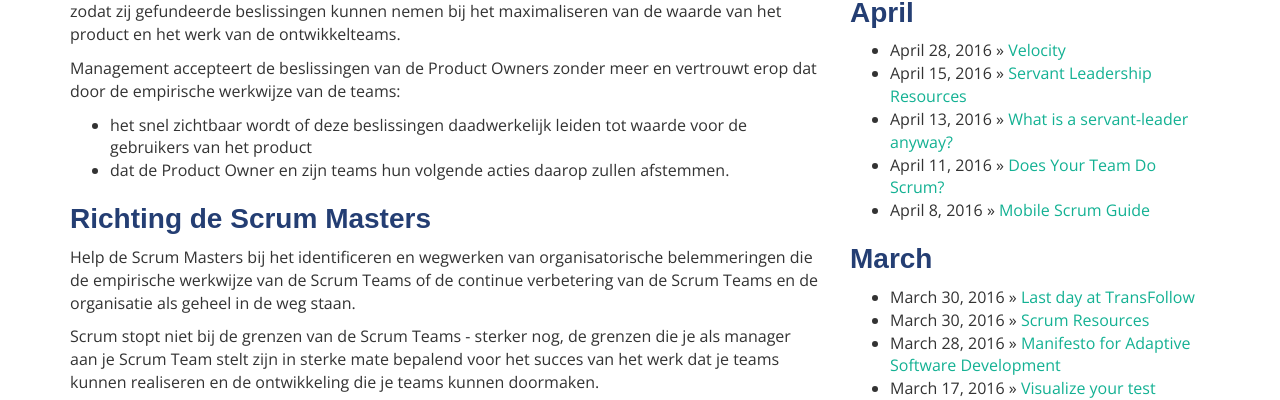
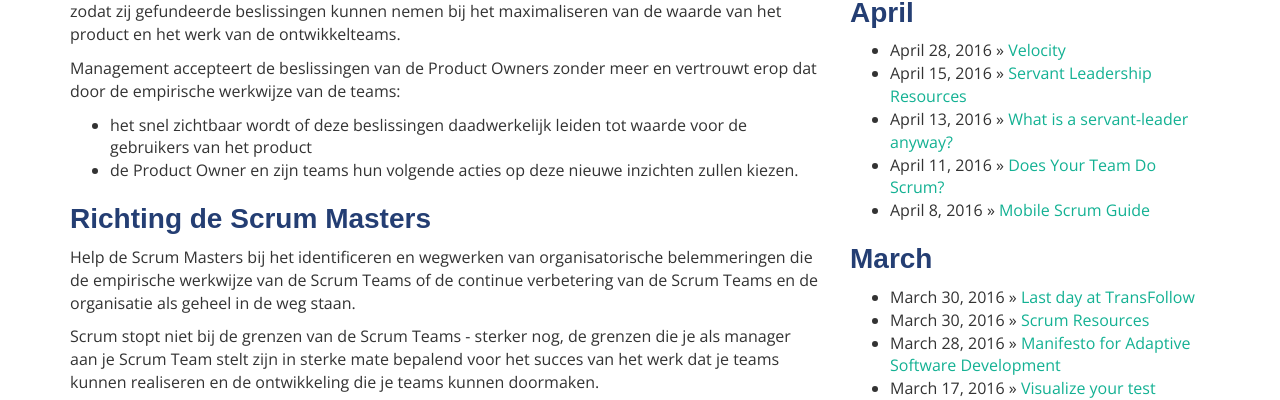
Before and after one commit to serraict/serraict.github.io, a Jekyll site: the page built from _posts/thoughts/2016-11-20-management-en-scrum.md, in a window 1280 px wide and 900 px high, scrolled down 680 px. Shown: the part 101-501 px from the top of the window. Built offline with Jekyll 4.4.1, drawn with Linux system fonts in a browser that asks for light colours; nearby versions of some CDN libraries; some web fonts are replaced; comment, search, counter and statistics services are not loaded.

Commit message:
Update 2016-11-20-management-en-scrum.md

```diff
--- a/_posts/thoughts/2016-11-20-management-en-scrum.md
+++ b/_posts/thoughts/2016-11-20-management-en-scrum.md
@@ -48,7 +48,8 @@ en vertrouwt erop dat door de empirische werkwijze van de teams:
 
 * het snel zichtbaar wordt of deze beslissingen daadwerkelijk leiden
   tot waarde voor de gebruikers van het product
-* dat de Product Owner en zijn teams hun volgende acties daarop zullen afstemmen.
+* de Product Owner en zijn teams hun volgende acties
+  op deze nieuwe inzichten zullen kiezen.
 
 ### Richting de Scrum Masters
 
```
